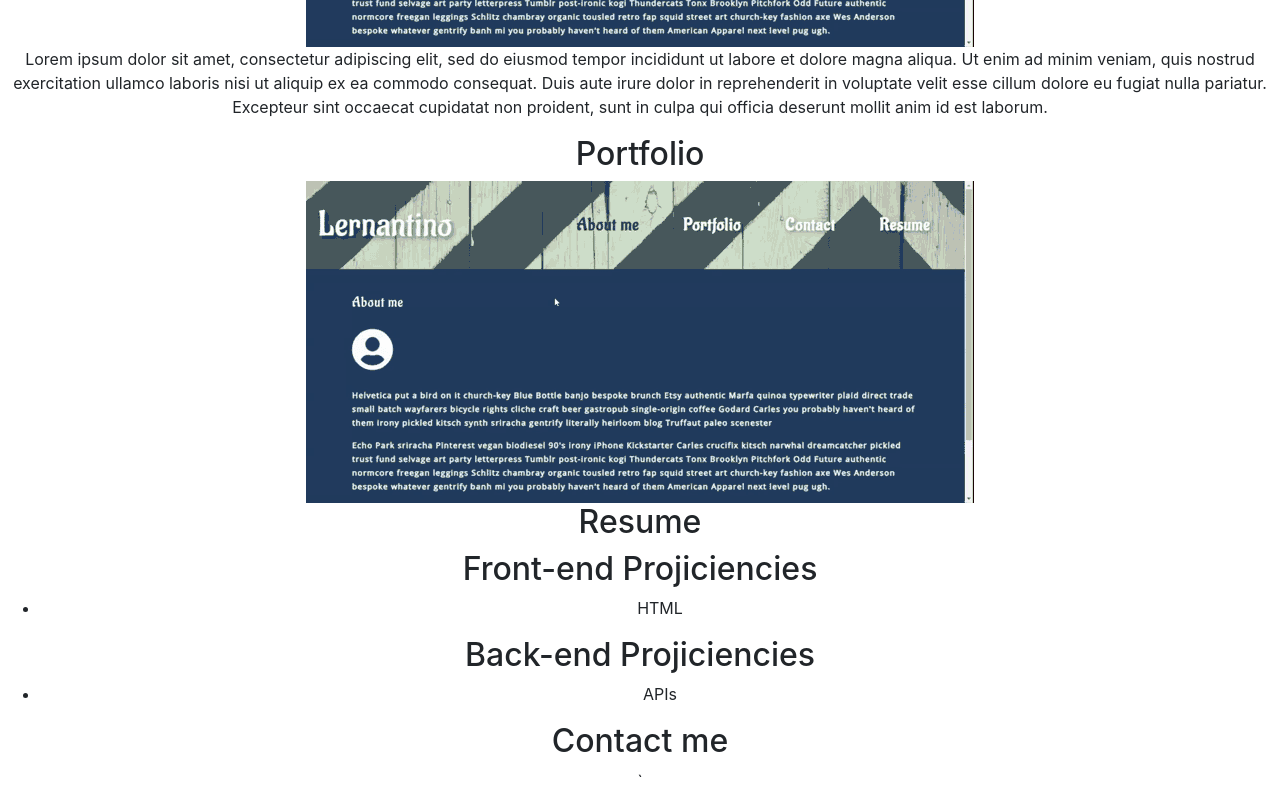
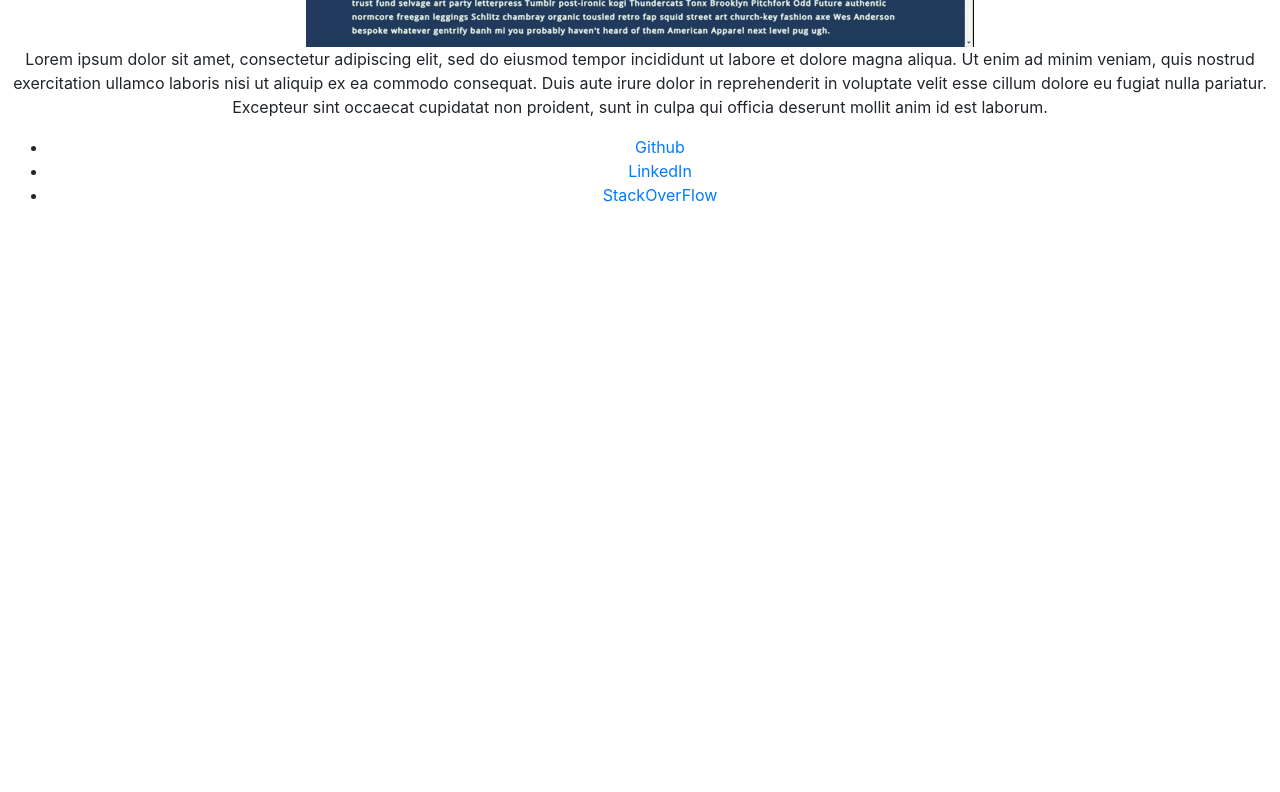
Before and after one commit to raedaltaki/react-portfolio, a React (Create React App) app: page / in a window 1280 px wide. Shown: the part 480-1272 px from the top of the page. After the commit the page ends 800 px from the top, so only its background shows below. Built offline with nearby package versions, Linux system fonts and the light colour scheme.

Commit message:
add navbar feature

```diff
--- a/src/App.js
+++ b/src/App.js
@@ -1,14 +1,17 @@
 import logo from './logo.svg';
 import './App.css';
+import React, { useState } from 'react';
 import Header from './components/Header';
 import Footer from './components/Footer';
 import Project from './components/Project';
 
 function App() {
+
+  const [navSelected, setNavSelected] = useState("About me");
   return (
     <div className="App">
-      <Header />
-      <Project />
+      <Header setNavSelected = {setNavSelected}/>
+      <Project navSelected = {navSelected}/>
       {/* <header className="App-header">
         <img src={logo} className="App-logo" alt="logo" />
       </header> */}
--- a/src/components/Header/index.js
+++ b/src/components/Header/index.js
@@ -2,14 +2,15 @@ import React, { useEffect } from 'react';
 // import { capitalizeFirstLetter } from "../../utils/helpers";
 import Navigation from '../Navigation';
 
-function Header()
+function Header(props)
 {
+    const {setNavSelected} = props;
     return (
         <header className="flex-row px-1">
             <h2>
                 <a data-testid="link" href="/">  Raed Altaki </a>
             </h2>
-            <Navigation />
+            <Navigation setNavSelected = {setNavSelected} />
         </header>
     );
 };
--- a/src/components/Navigation/index.js
+++ b/src/components/Navigation/index.js
@@ -1,22 +1,23 @@
 import React, { useEffect } from 'react';
 // import { capitalizeFirstLetter } from "../../utils/helpers";
 
-function Navigation()
+function Navigation(props)
 {
+    const {setNavSelected} = props;
     return (
         <nav>
             <ul className="flex-row">
                 <li className="mx-2">
-                    <span> About me </span>
+                    <span onClick={()=>setNavSelected("About me")}>About me</span>
                 </li>
                 <li className="mx-2">
-                    <span> Portfolio </span>
+                    <span onClick={()=>setNavSelected("Portfolio")}>Portfolio</span>
                 </li>
                 <li className='mx-2'>
-                    <span >Contact</span>
+                    <span onClick={()=>setNavSelected("Contact")}>Contact</span>
                 </li>
                 <li className="mx-2">
-                    <span> Resume </span>
+                    <span onClick={()=>setNavSelected("Resume")}>Resume</span>
                 </li>
             </ul>
         </nav>
--- a/src/components/Project/index.js
+++ b/src/components/Project/index.js
@@ -5,14 +5,15 @@ import Resume from '../Resume';
 import Contact from '../Contact';
 // import { capitalizeFirstLetter } from "../../utils/helpers";
 
-function Project()
+function Project(props)
 {
+    const {navSelected } = props;
     return (
         <div>
-            <AboutMe />
-            <Portfolio />
-            <Resume />
-            <Contact />
+            {navSelected === "About me" && <AboutMe />}
+            {navSelected === "Portfolio" && <Portfolio />}
+            {navSelected === "Resume" && <Resume />}
+            {navSelected === "Contact" && <Contact />}
         </div>
     );
 };
```
